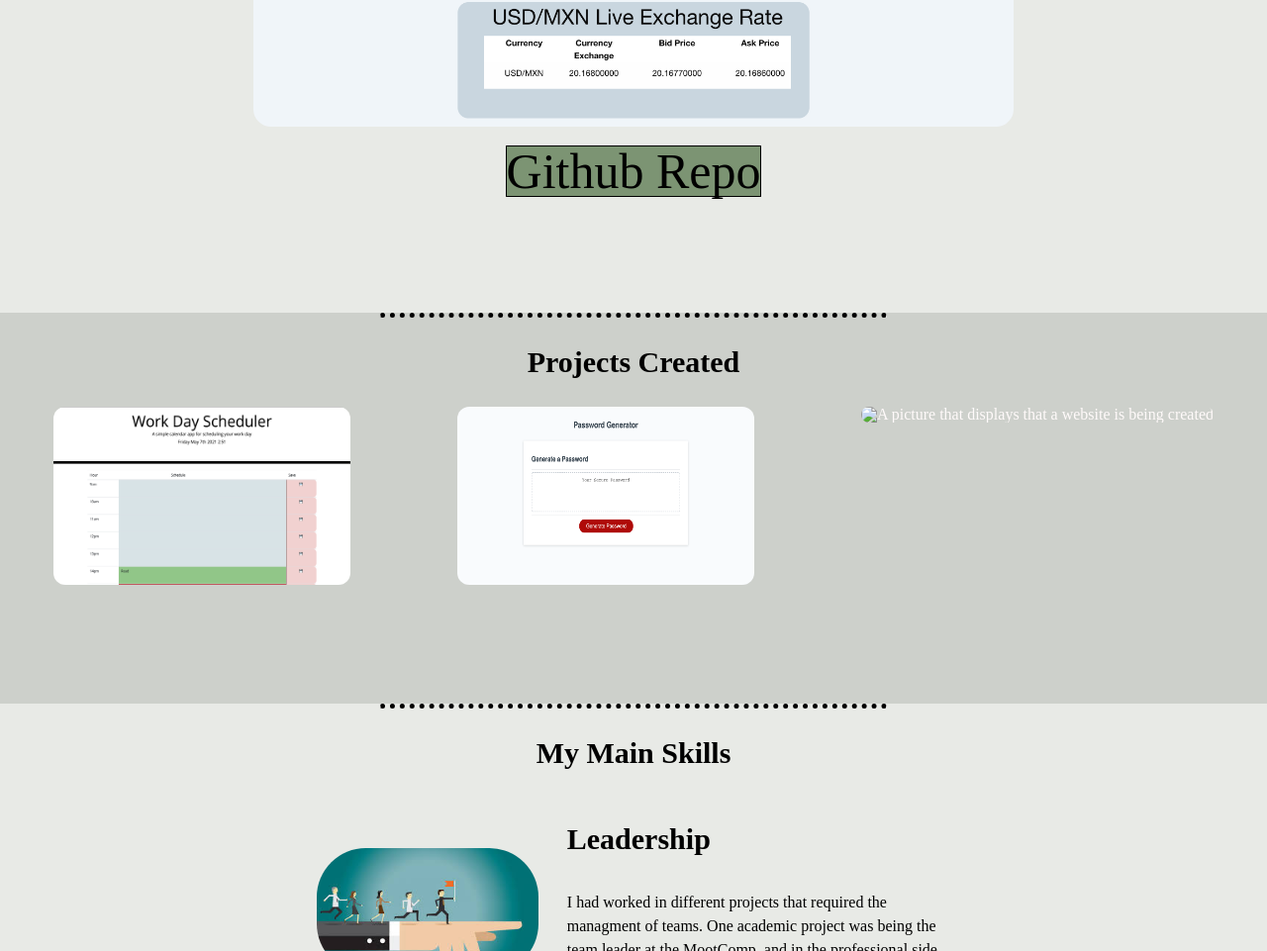
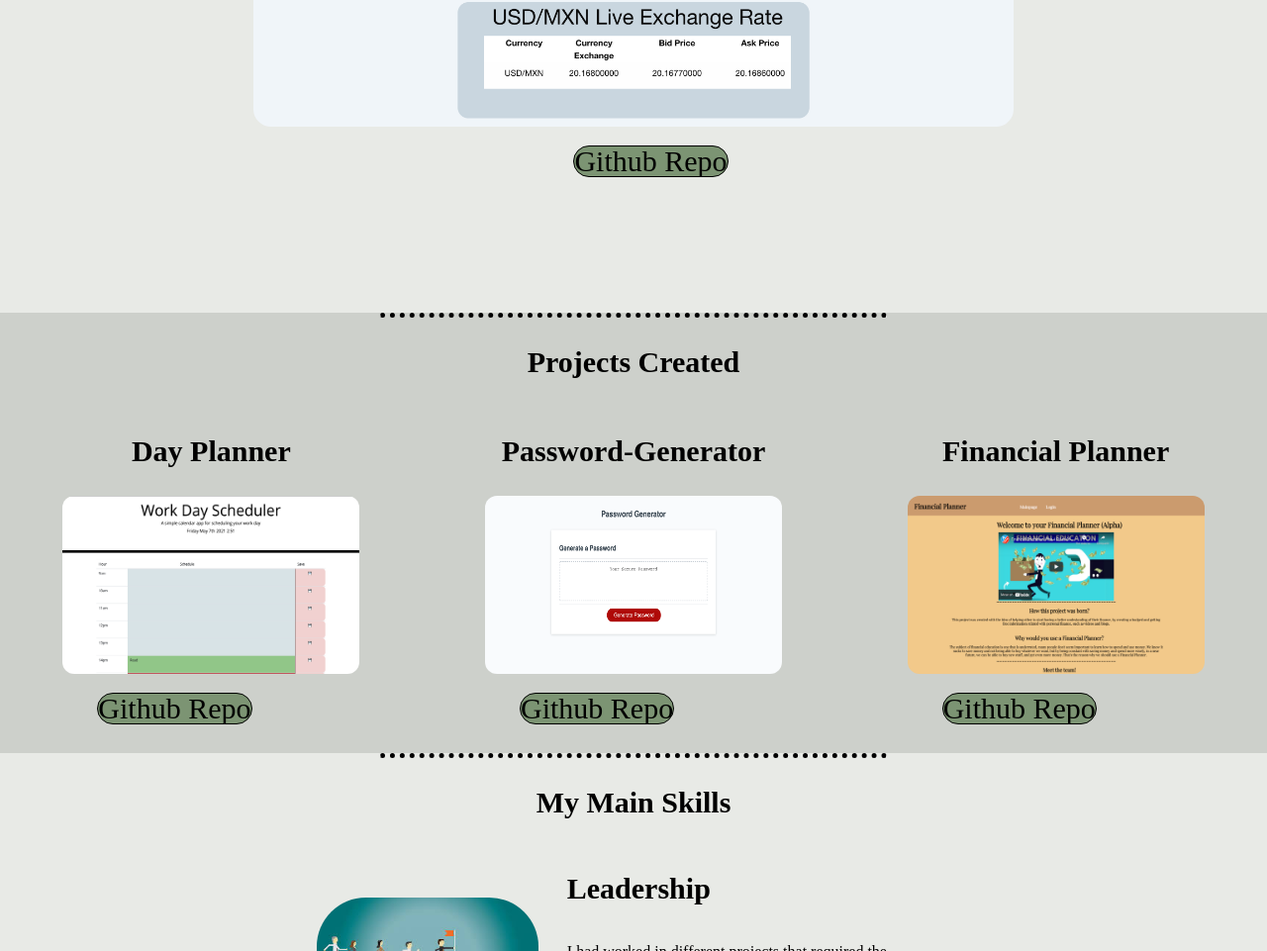
Before and after one commit to Danrub98/Professional-Portafolio, a plain HTML site: page index.html in a window 1280 px wide. Shown: the part 806-1767 px from the top of the page at 99% size. Drawn offline with Linux system fonts and the light colour scheme.

Commit message:
Added new projects and css

```diff
--- a/code/assets/stylesheet.css
+++ b/code/assets/stylesheet.css
@@ -38,8 +38,13 @@ h4{
 }
 
 .githubLink{
+    margin-left: 35px;
+    display: flex;
+    flex-direction: row;
+    justify-content: center;
+    border-radius: 50px;
     margin-top: 1rem;
-    font-size: 50px;
+    font-size: 30px;
     color: black;
     display: inline-block;
     border:solid .1rem ;
@@ -121,6 +126,7 @@ h4{
     background-color: #cdd0cb;
     display: flex;
     flex-direction: column;
+    padding-bottom: 50px;
 }
 
 .h3projects{
@@ -252,6 +258,7 @@ h4{
     }
 
     .githubLink{
+        justify-content: center;
         margin-top: 1rem;
         font-size: 25px;
         color: black;
--- a/index.html
+++ b/index.html
@@ -1,5 +1,6 @@
 <!DOCTYPE html>
 <html lang="en">
+
 <head>
     <meta charset="UTF-8">
     <meta http-equiv="X-UA-Compatible" content="IE=edge">
@@ -8,6 +9,7 @@
     <link rel="stylesheet" href="./code/assets/stylesheet.css">
     <title>Daniel Portafolio</title>
 </head>
+
 <body>
     <header class="header">
         <h1 class="h1header">Daniel Rubio Portafilio</h1>
@@ -38,15 +40,29 @@
         <hr>
         <h3 class="h3projects"> Projects Created</h3>
         <div class="projectcontainer">
+            <div>
+                <h2>Day Planner</h2>
             <a href="https://danrub98.github.io/Day-Planner/">
                 <img class="mywebpage" src="./code/assets/images/dayPlanner.png" alt="A picture of a Day Planner App.">
             </a>
+            <br><a class="githubLink" href="">Github Repo</a>
+        </div>
+            <div>
+                <h2>Password-Generator</h2>
             <a href="https://danrub98.github.io/password-generator/">
-                <img class="workprogress" src="./code/assets/images/password.png" alt="A picture that displays a password generator webpage that was created">
+                <img class="workprogress" src="./code/assets/images/password.png"
+                    alt="A picture that displays a password generator webpage that was created">
             </a>
-            <a href="">
-                <img class="workprogress" src="./code/assets/images/workprogress.jpg" alt="A picture that displays that a website is being created">
+           <br> <a class="githubLink" href="">Github Repo</a>
+        </div>
+        <div>
+            <h2>Financial Planner</h2>
+            <a href="https://limitless-wildwood-19082.herokuapp.com/">
+                <img class="workprogress" src="./code/assets/images/financial.jpg"
+                    alt="A picture that displays that a website is being created">
             </a>
+           <br> <a class="githubLink" href="https://github.com/cbrito1994/Financial-Planner">Github Repo</a>
+        </div>
         </div>
     </section>
     <section id="main-skills" class="skillsSection">
@@ -55,13 +71,16 @@
         <article class="skill-row">
             <img class="skill" src="./code/assets/images/lider.jpg" alt="Imagen de Habilidades">
             <h3 class="liderazgo">Leadership</h3>
-        <p class="liderazgo">I had worked in different projects that required the managment of teams. One academic project was being the team leader at the MootComp,
-            and in the professional side, I worked with managers to help them adquire skills in negotiation, leadership and team managment.</p>
+            <p class="liderazgo">I had worked in different projects that required the managment of teams. One academic
+                project was being the team leader at the MootComp,
+                and in the professional side, I worked with managers to help them adquire skills in negotiation,
+                leadership and team managment.</p>
         </article>
         <article class="skill-row">
             <img class="research" src="./code/assets/images/research.png" alt="Investigación">
             <h3>Research</h3>
-        <p>I like learning new skills, I believe that the future is aimed in the technologies and in the TechLaw implementations.</p>
+            <p>I like learning new skills, I believe that the future is aimed in the technologies and in the TechLaw
+                implementations.</p>
         </article>
     </section>
     <footer id="contact" class="footer">
@@ -77,4 +96,5 @@
     </footer>
 
 </body>
+
 </html>
```
Also changed, not shown: code/assets/images/financial.jpg (added), 1 other file. Lines whose indentation alone changed are shown as unchanged.
